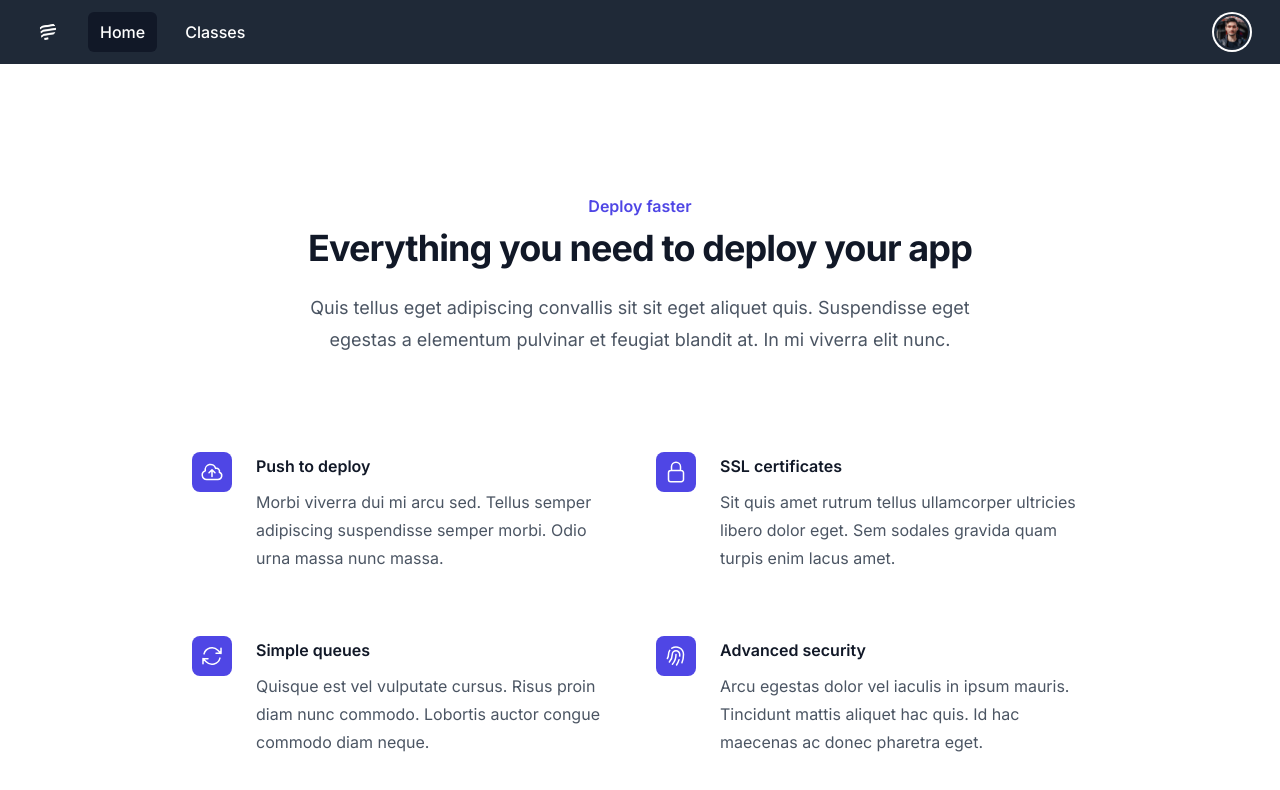
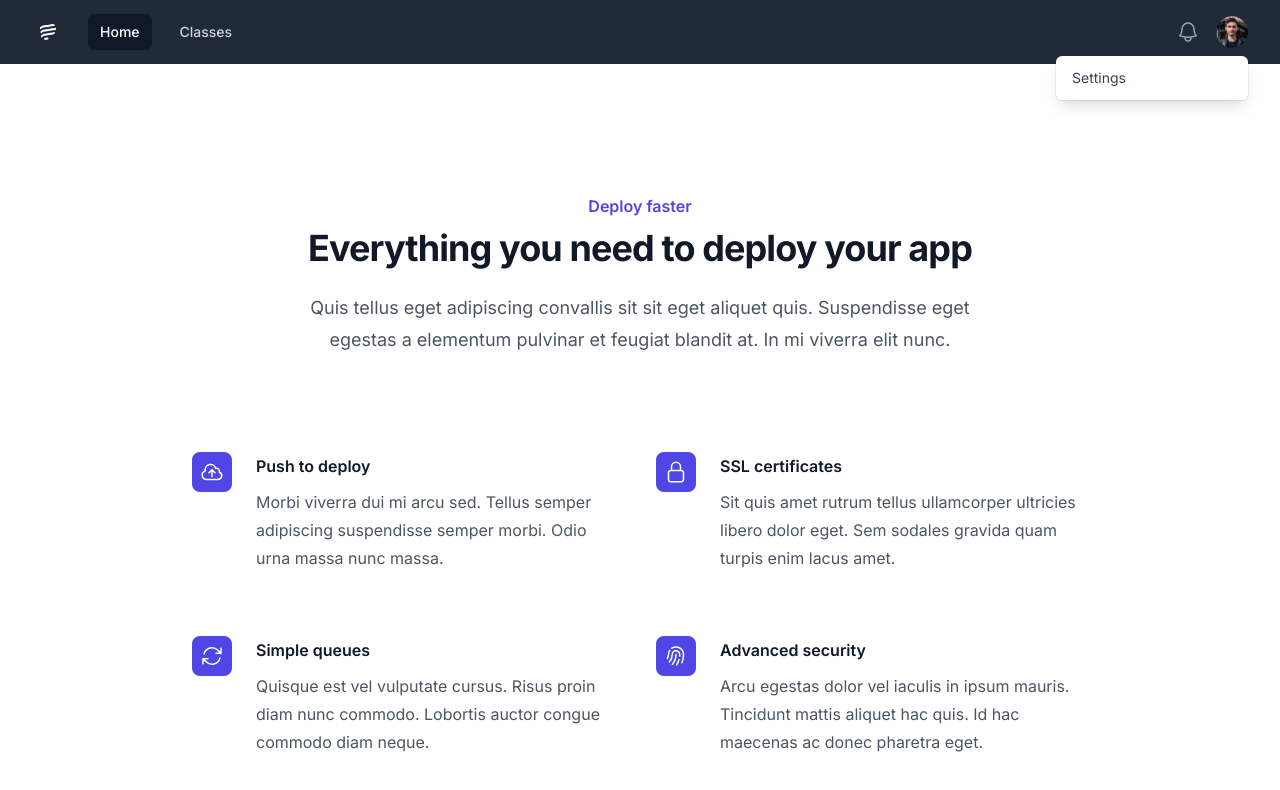
Before and after one commit to joelaul/pickupmusic, a Next.js app: page / in a window 1280 px wide. Both pictures are taken after a click on the button "Open user menu". Shown: the top 790 px of the page. Built offline with nearby package versions, Linux system fonts and the light colour scheme.

Commit message:
Simplify Nav component

```diff
--- a/src/components/Nav/MenuItem.tsx
+++ /dev/null
@@ -1,32 +0,0 @@
-import { NAV_MENU_SELECTED_BACKGROUND_COLOR_CLASS_NAMES } from '@/components/Nav/constants';
-
-type MenuItemProps = {
-  block: boolean;
-  selected: boolean;
-  title: string;
-  href: string;
-};
-
-export const MenuItem: React.FC<MenuItemProps> = (props) => {
-  const classNames = new Array<string>();
-
-  if (props.block) {
-    classNames.push('block');
-  }
-
-  if (props.selected) {
-    classNames.push(NAV_MENU_SELECTED_BACKGROUND_COLOR_CLASS_NAMES);
-  }
-
-  const className = classNames.join(' ');
-
-  return (
-    <a
-      href={props.href}
-      className={`${className} text-white rounded-md px-3 py-2 text-base font-medium`}
-      aria-current="page"
-    >
-      {props.title}
-    </a>
-  );
-};
--- a/src/components/Nav/Nav.tsx
+++ b/src/components/Nav/Nav.tsx
@@ -1,156 +1,144 @@
 'use client';
 
-import { useToggleControls } from '@/components/Nav/hooks';
+import { Fragment } from 'react';
+import { Disclosure, Menu, Transition } from '@headlessui/react';
+import { Bars3Icon, BellIcon, XMarkIcon } from '@heroicons/react/24/outline';
 import Image from 'next/image';
-import { MenuItem } from '@/components/Nav/MenuItem';
-import { ProfileDropdown } from '@/components/Nav/ProfileDropdown';
-import {
-  MENU_ITEMS,
-  NAV_MENU_BACKGROUND_COLOR_CLASS_NAMES,
-} from '@/components/Nav/constants';
+import { classNames } from '@/lib/css/classNames';
+import { getCurrentUrl } from '@/components/Nav/util';
+import { MENU_ITEMS } from '@/components/Nav/constants';
 
-/**
- * The navigation of the application.
- */
-export function Nav() {
-  const [isMenuOpen, toggleMenu] = useToggleControls();
-  const openMenuIconClassNames = isMenuOpen ? 'block' : 'hidden';
-  const closedMenuIconClassNames = isMenuOpen ? 'hidden' : 'block';
+export const Nav = () => {
+  const url = getCurrentUrl();
 
-  const [
-    isProfileDropdownOpen,
-    toggleProfileDropdown,
-    openProfileDropdown,
-    closeProfileDropdown,
-  ] = useToggleControls();
-
-  const href = typeof window === 'undefined' ? '' : window.location.href;
-  const url = new URL(href);
+  function isCurrent(href: string) {
+    return url.pathname === href;
+  }
 
   return (
-    <nav className={NAV_MENU_BACKGROUND_COLOR_CLASS_NAMES}>
+    <Disclosure as="nav" className="bg-gray-800">
+      {({ open }) => (
+        <>
           <div className="mx-auto max-w-7xl px-2 sm:px-6 lg:px-8">
             <div className="relative flex h-16 items-center justify-between">
               <div className="absolute inset-y-0 left-0 flex items-center sm:hidden">
-            <button
-              onClick={toggleMenu}
-              type="button"
-              className="inline-flex items-center justify-center rounded-md p-2 text-gray-400 hover:bg-gray-700 hover:text-white focus:outline-none focus:ring-2 focus:ring-inset focus:ring-white"
-              aria-controls="mobile-menu"
-              aria-expanded="false"
-            >
+                {/* Mobile menu button*/}
+                <Disclosure.Button className="inline-flex items-center justify-center rounded-md p-2 text-gray-400 hover:bg-gray-700 hover:text-white focus:outline-none focus:ring-2 focus:ring-inset focus:ring-white">
                   <span className="sr-only">Open main menu</span>
-              <svg
-                className={`block h-6 w-6 ${closedMenuIconClassNames}`}
-                fill="none"
-                viewBox="0 0 24 24"
-                strokeWidth="1.5"
-                stroke="currentColor"
-                aria-hidden="true"
-              >
-                <path
-                  strokeLinecap="round"
-                  strokeLinejoin="round"
-                  d="M3.75 6.75h16.5M3.75 12h16.5m-16.5 5.25h16.5"
-                />
-              </svg>
-              <svg
-                className={`h-6 w-6 ${openMenuIconClassNames}`}
-                fill="none"
-                viewBox="0 0 24 24"
-                strokeWidth="1.5"
-                stroke="currentColor"
-                aria-hidden="true"
-              >
-                <path
-                  strokeLinecap="round"
-                  strokeLinejoin="round"
-                  d="M6 18L18 6M6 6l12 12"
-                />
-              </svg>
-            </button>
+                  {open ? (
+                    <XMarkIcon className="block h-6 w-6" aria-hidden="true" />
+                  ) : (
+                    <Bars3Icon className="block h-6 w-6" aria-hidden="true" />
+                  )}
+                </Disclosure.Button>
               </div>
               <div className="flex flex-1 items-center justify-center sm:items-stretch sm:justify-start">
                 <div className="flex flex-shrink-0 items-center">
-              <a href="/">
+                  <a>
                     <Image
-                  id="mobile-logo"
-                  className="block h-8 w-auto lg:hidden"
+                      className="h-8 w-auto"
                       src="/logo.png"
-                  width={24}
-                  height={24}
-                  alt="pickupmusic"
-                />
-                <Image
-                  id="desktop-logo"
-                  className="hidden h-8 w-auto lg:block"
-                  src="/logo.png"
-                  width={24}
-                  height={24}
+                      width={500}
+                      height={500}
                       alt="pickupmusic"
                     />
                   </a>
                 </div>
-            <div className="hidden sm:ml-6 sm:block" id="desktop-menu">
+                <div className="hidden sm:ml-6 sm:block">
                   <div className="flex space-x-4">
                     {MENU_ITEMS.map(({ title, href }) => (
-                  <MenuItem
-                    block={false}
-                    selected={url.pathname === href}
+                      <a
                         key={title}
-                    title={title}
                         href={href}
-                  />
+                        className={classNames(
+                          isCurrent(href)
+                            ? 'bg-gray-900 text-white'
+                            : 'text-gray-300 hover:bg-gray-700 hover:text-white',
+                          'rounded-md px-3 py-2 text-sm font-medium',
+                        )}
+                        aria-current={isCurrent(href) ? 'page' : undefined}
+                      >
+                        {title}
+                      </a>
                     ))}
                   </div>
                 </div>
               </div>
               <div className="absolute inset-y-0 right-0 flex items-center pr-2 sm:static sm:inset-auto sm:ml-6 sm:pr-0">
-            <div className="relative ml-3">
-              <div>
                 <button
                   type="button"
-                  onClick={toggleProfileDropdown}
-                  className={`${NAV_MENU_BACKGROUND_COLOR_CLASS_NAMES} flex rounded-full text-sm focus:outline-none focus:ring-2 focus:ring-white focus:ring-offset-2 focus:ring-offset-gray-800`}
-                  id="user-menu-button"
-                  aria-expanded="false"
-                  aria-haspopup="true"
+                  className="rounded-full bg-gray-800 p-1 text-gray-400 hover:text-white focus:outline-none focus:ring-2 focus:ring-white focus:ring-offset-2 focus:ring-offset-gray-800"
                 >
+                  <span className="sr-only">View notifications</span>
+                  <BellIcon className="h-6 w-6" aria-hidden="true" />
+                </button>
+
+                {/* Profile dropdown */}
+                <Menu as="div" className="relative ml-3">
+                  <div>
+                    <Menu.Button className="flex rounded-full bg-gray-800 text-sm focus:outline-none focus:ring-2 focus:ring-white focus:ring-offset-2 focus:ring-offset-gray-800">
                       <span className="sr-only">Open user menu</span>
                       <Image
                         className="h-8 w-8 rounded-full"
+                        width={280}
+                        height={280}
                         src="/sam.png"
-                    width={24}
-                    height={24}
-                    alt="profile picture"
+                        alt="profile"
                       />
-                </button>
+                    </Menu.Button>
                   </div>
-
-              <ProfileDropdown
-                open={isProfileDropdownOpen}
-                onClickOutside={closeProfileDropdown}
-              />
-            </div>
+                  <Transition
+                    as={Fragment}
+                    enter="transition ease-out duration-100"
+                    enterFrom="transform opacity-0 scale-95"
+                    enterTo="transform opacity-100 scale-100"
+                    leave="transition ease-in duration-75"
+                    leaveFrom="transform opacity-100 scale-100"
+                    leaveTo="transform opacity-0 scale-95"
+                  >
+                    <Menu.Items className="absolute right-0 z-10 mt-2 w-48 origin-top-right rounded-md bg-white py-1 shadow-lg ring-1 ring-black ring-opacity-5 focus:outline-none">
+                      <Menu.Item>
+                        {({ active }) => (
+                          <a
+                            href="/settings"
+                            className={classNames(
+                              active ? 'bg-gray-100' : '',
+                              'block px-4 py-2 text-sm text-gray-700',
+                            )}
+                          >
+                            Settings
+                          </a>
+                        )}
+                      </Menu.Item>
+                    </Menu.Items>
+                  </Transition>
+                </Menu>
               </div>
             </div>
           </div>
 
-      {isMenuOpen && (
-        <div className="sm:hidden" id="mobile-menu">
+          <Disclosure.Panel className="sm:hidden">
             <div className="space-y-1 px-2 pb-3 pt-2">
               {MENU_ITEMS.map(({ title, href }) => (
-              <MenuItem
-                block={true}
-                selected={url.pathname === href}
+                <Disclosure.Button
                   key={title}
-                title={title}
+                  as="a"
                   href={href}
-              />
+                  className={classNames(
+                    isCurrent(href)
+                      ? 'bg-gray-900 text-white'
+                      : 'text-gray-300 hover:bg-gray-700 hover:text-white',
+                    'block rounded-md px-3 py-2 text-base font-medium',
+                  )}
+                  aria-current={isCurrent(href) ? 'page' : undefined}
+                >
+                  {title}
+                </Disclosure.Button>
               ))}
             </div>
-        </div>
+          </Disclosure.Panel>
+        </>
       )}
-    </nav>
+    </Disclosure>
   );
-}
+};
--- a/src/components/Nav/constants.ts
+++ b/src/components/Nav/constants.ts
@@ -1,10 +1,4 @@
 import { NavItem } from '@/components/Nav/types';
-
-export const NAV_MENU_BACKGROUND_COLOR_CLASS_NAMES = 'bg-gray-800';
-
-export const NAV_MENU_SELECTED_BACKGROUND_COLOR_CLASS_NAMES = 'bg-gray-900';
-
-export const NAV_MENU_ITEM_SELECTED_CLASS_NAMES = '';
 
 export const MENU_ITEMS: NavItem[] = [
   { title: 'Home', href: '/' },
--- a/src/components/Nav/hooks.ts
+++ /dev/null
@@ -1,53 +0,0 @@
-import { RefObject, useEffect, useState } from 'react';
-
-/**
- * A hook for controling a toggle.
- */
-export const useToggleControls = (): [
-  isOpen: boolean,
-  toggle: () => void,
-  open: () => void,
-  close: () => void,
-] => {
-  const [isOpen, setIsOpen] = useState(false);
-
-  function toggle() {
-    setIsOpen((isProfileDropdownOpen) => !isProfileDropdownOpen);
-  }
-
-  function open() {
-    setIsOpen(true);
-  }
-
-  function close() {
-    setIsOpen(false);
-  }
-
-  return [isOpen, toggle, open, close];
-};
-
-export const useClickOutside = (
-  ref: RefObject<HTMLElement>,
-  onClick: (event: MouseEvent) => void,
-) => {
-  useEffect(() => {
-    const onDocumentClick = (e: MouseEvent) => {
-      const element = ref.current;
-      if (!element) {
-        return;
-      }
-
-      if (element.contains(e.target as Node)) {
-        return;
-      }
-
-      onClick(e);
-    };
-
-    document.addEventListener('click', onDocumentClick);
-
-    return () => {
-      document.removeEventListener('click', onDocumentClick);
-    };
-  }, [ref, onClick]);
-};
--- /dev/null
+++ b/src/components/Nav/util.ts
@@ -0,0 +1,4 @@
+export const getCurrentUrl = () => {
+  const href = typeof window === 'undefined' ? '' : window.location.href;
+  return new URL(href);
+};
--- /dev/null
+++ b/src/lib/css/classNames.ts
@@ -0,0 +1,3 @@
+export const classNames = (...classes: string[]): string => {
+  return classes.filter(Boolean).join(' ');
+};
```
Also changed, not shown: src/components/Nav/ProfileDropdown.tsx (deleted, +0 -46 lines). Lines whose indentation alone changed are shown as unchanged.
